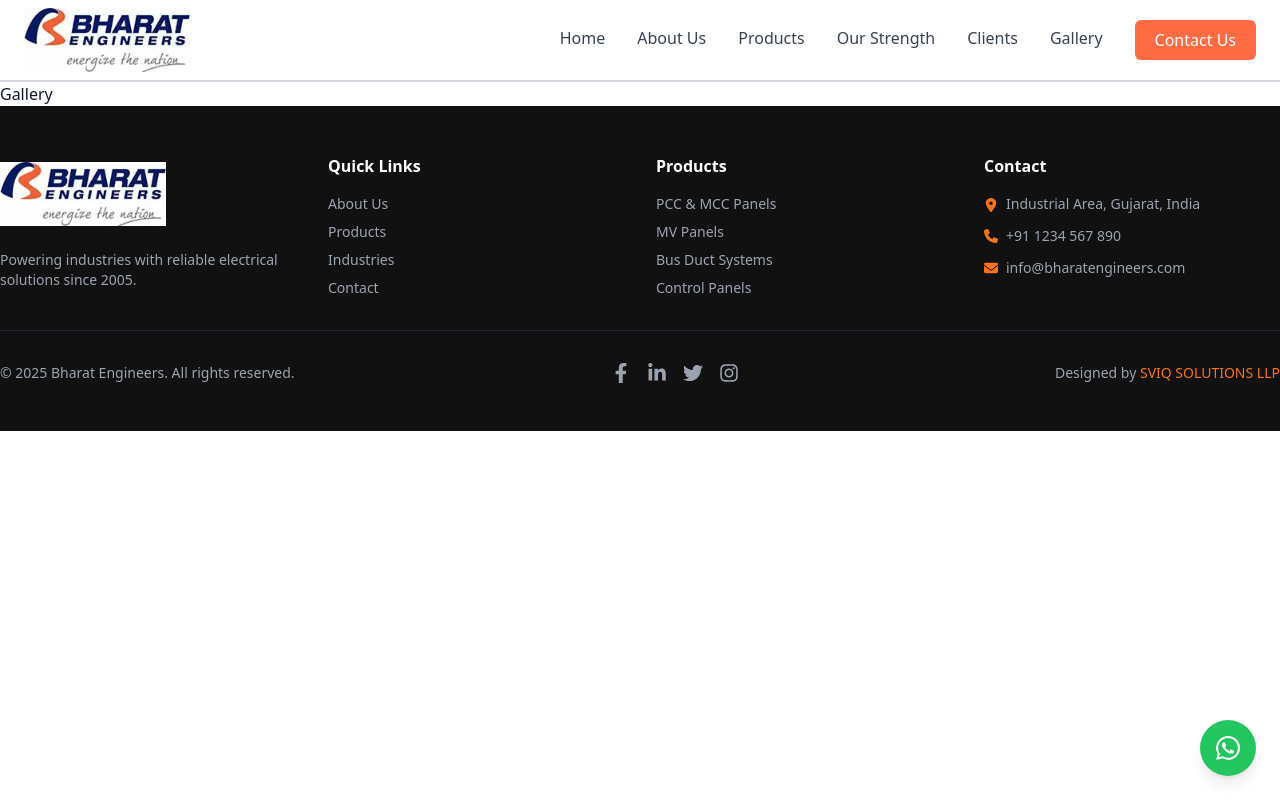
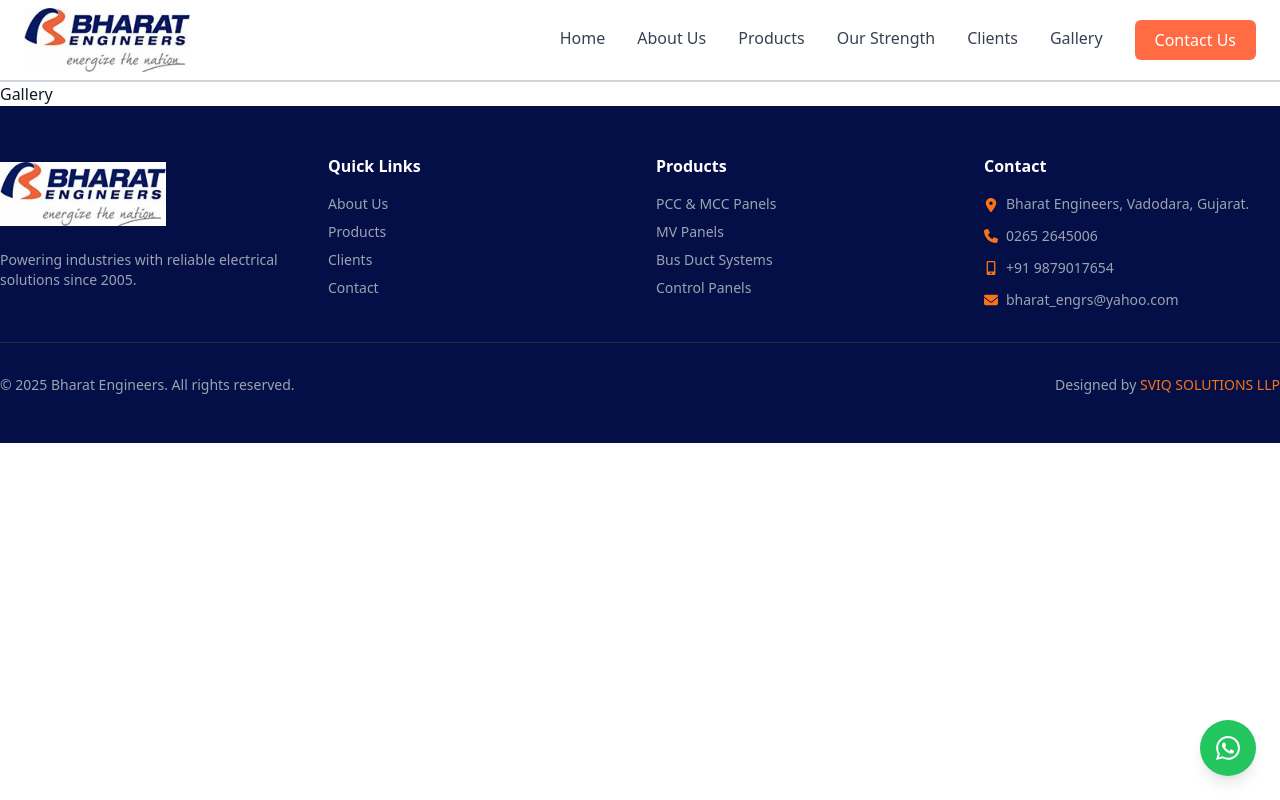
Before and after one commit to sviq/bharatengrs, a Next.js app: page /gallery in a window 1280 px wide. Built offline with nearby package versions, Linux system fonts and the light colour scheme.

Commit message:
made minor changes in home page design

```diff
--- a/src/components/floating/ScrollToTop.jsx
+++ b/src/components/floating/ScrollToTop.jsx
@@ -30,7 +30,7 @@
   return (
     <button
       onClick={scrollToTop}
-      className="fixed bottom-24 right-6 bg-primary-600 text-white p-4 rounded-full shadow-lg hover:bg-primary-700 transition-colors z-50"
+      className="fixed bottom-24 right-6 bg-orange-500 text-white p-4 rounded-full shadow-lg hover:bg-orange-600 transition-colors z-50"
       aria-label="Scroll to top"
     >
       <svg className="w-6 h-6" fill="none" stroke="currentColor" viewBox="0 0 24 24">
--- a/src/components/footer/Footer.jsx
+++ b/src/components/footer/Footer.jsx
@@ -1,25 +1,41 @@
 'use client';
 
-import { FaBolt } from 'react-icons/fa';
-import { FaLocationDot, FaPhone, FaEnvelope } from 'react-icons/fa6';
-import { FaFacebookF, FaLinkedinIn, FaTwitter, FaInstagram } from 'react-icons/fa';
 import { motion } from 'framer-motion';
+import Link from 'next/link';
+import { FaFacebookF, FaInstagram, FaLinkedinIn, FaMobileAlt, FaTwitter } from 'react-icons/fa';
+import { FaEnvelope, FaLocationDot, FaPhone } from 'react-icons/fa6';
 
-const Footer = () => {
+const quickLinks = [
+  { label: 'About Us', href: '/about' },
+  { label: 'Products', href: '/products' },
+  { label: 'Clients', href: '/clients' },
+  { label: 'Contact', href: '/contact' },
+];
+
+const productLinks = [
+  { label: 'PCC & MCC Panels', href: '/products#pcc-mcc' },
+  { label: 'MV Panels', href: '/products#mv-panels' },
+  { label: 'Bus Duct Systems', href: '/products#bus-duct' },
+  { label: 'Control Panels', href: '/products#control-panels' },
+];
+
+// const socialLinks = [
+//   { icon: <FaFacebookF />, href: '#' },
+//   { icon: <FaLinkedinIn />, href: '#' },
+//   { icon: <FaTwitter />, href: '#' },
+//   { icon: <FaInstagram />, href: '#' },
+// ];
+
+export default function Footer() {
   return (
-    <footer id="footer" className="bg-[#111] text-gray-400 py-12">
-      <div className="max-w-[1600px] mx-auto px-6 lg:px-0 ">
+    <footer className="bg-[#050f47] text-gray-400 py-12" id="footer">
+      <div className="max-w-[1600px] mx-auto px-6 lg:px-0">
         {/* TOP GRID */}
         <div className="grid grid-cols-1 md:grid-cols-4 gap-8 mb-8">
           {/* LOGO + DESCRIPTION */}
           <div>
             <div className="flex items-center gap-2 mb-4">
-              {/* <div className="w-10 h-10 bg-orange-500 rounded flex items-center justify-center text-white font-bold text-xl">
-                <FaBolt />
-              </div>
-              <span className="font-bold text-lg text-white">
-                BHARAT<span className="text-orange-500">ENGINEERS</span>
-              </span> */}
+              {/* <div className="w-10 h-10 bg-orange-500 rounded flex items-center justify-center text-white font-bold text-xl"> <FaBolt /> </div> <span className="font-bold text-lg text-white"> BHARAT<span className="text-orange-500">ENGINEERS</span> </span> */}
               <motion.div
                 className="w-fit h-full py-2"
                 initial={{ scale: 0.8, opacity: 0 }}
@@ -29,112 +45,97 @@
                 <img src="/logo.webp" alt="logo" className="h-16 cursor-pointer" />
               </motion.div>
             </div>
-
             <p className="text-sm">
               Powering industries with reliable electrical solutions since 2005.
             </p>
           </div>
 
           {/* QUICK LINKS */}
-          <div>
-            <h4 className="text-white font-semibold mb-4">Quick Links</h4>
-            <ul className="space-y-2 text-sm">
-              <li>
-                <a href="#about-why-us" className="hover:text-orange-500 transition-colors">
-                  About Us
+          <FooterColumn title="Quick Links">
+            {quickLinks.map((item, idx) => (
+              <li key={idx}>
+                <Link href={item.href} className="hover:text-orange-500 transition-colors">
+                  {item.label}
+                </Link>
+              </li>
+            ))}
+          </FooterColumn>
+
+          {/* PRODUCTS */}
+          <FooterColumn title="Products">
+            {productLinks.map((item, idx) => (
+              <li key={idx}>
+                <Link href={item.href} className="hover:text-orange-500 transition-colors">
+                  {item.label}
+                </Link>
+              </li>
+            ))}
+          </FooterColumn>
+
+          {/* CONTACT */}
+          <FooterColumn title="Contact">
+            <ul className="space-y-3 text-sm">
+              {/* Address */}
+              <li className="flex items-start gap-2">
+                <FaLocationDot className="text-orange-500 mt-1" />
+                <a
+                  href="https://maps.app.goo.gl/Yawifv2drPDtnhB86"
+                  target="_blank"
+                  rel="noopener noreferrer"
+                  className="hover:text-orange-500 transition-colors"
+                >
+                  Bharat Engineers, Vadodara, Gujarat.
                 </a>
               </li>
-              <li>
-                <a href="#products" className="hover:text-orange-500 transition-colors">
-                  Products
+
+              {/* Phone */}
+              <li className="flex items-center gap-2">
+                <FaPhone className="text-orange-500" />
+                <a href="tel:02652645006" className="hover:text-orange-500 transition-colors">
+                  0265 2645006
                 </a>
               </li>
-              <li>
-                <a href="#industries" className="hover:text-orange-500 transition-colors">
-                  Industries
+
+              <li className="flex items-center gap-2">
+                <FaMobileAlt className="text-orange-500" />
+                <a href="tel:+919879017654" className="hover:text-orange-500 transition-colors">
+                  +91 9879017654
                 </a>
               </li>
-              <li>
-                <a href="#cert-cta" className="hover:text-orange-500 transition-colors">
-                  Contact
+
+              {/* Email */}
+              <li className="flex items-center gap-2">
+                <FaEnvelope className="text-orange-500" />
+                <a
+                  href="mailto:bharat_engrs@yahoo.com"
+                  className="hover:text-orange-500 transition-colors"
+                >
+                  bharat_engrs@yahoo.com
                 </a>
               </li>
             </ul>
-          </div>
-
-          {/* PRODUCTS */}
-          <div>
-            <h4 className="text-white font-semibold mb-4">Products</h4>
-            <ul className="space-y-2 text-sm">
-              <li>
-                <a href="#" className="hover:text-orange-500 transition-colors">
-                  PCC & MCC Panels
-                </a>
-              </li>
-              <li>
-                <a href="#" className="hover:text-orange-500 transition-colors">
-                  MV Panels
-                </a>
-              </li>
-              <li>
-                <a href="#" className="hover:text-orange-500 transition-colors">
-                  Bus Duct Systems
-                </a>
-              </li>
-              <li>
-                <a href="#" className="hover:text-orange-500 transition-colors">
-                  Control Panels
-                </a>
-              </li>
-            </ul>
-          </div>
-
-          {/* CONTACT */}
-          <div>
-            <h4 className="text-white font-semibold mb-4">Contact</h4>
-            <ul className="space-y-3 text-sm">
-              <li className="flex items-start gap-2">
-                <FaLocationDot className="text-orange-500 mt-1" />
-                <span>Industrial Area, Gujarat, India</span>
-              </li>
-
-              <li className="flex items-center gap-2">
-                <FaPhone className="text-orange-500" />
-                <span>+91 1234 567 890</span>
-              </li>
-
-              <li className="flex items-center gap-2">
-                <FaEnvelope className="text-orange-500" />
-                <span>info@bharatengineers.com</span>
-              </li>
-            </ul>
-          </div>
+          </FooterColumn>
         </div>
 
         {/* BOTTOM BAR */}
         <div className="border-t border-gray-800 pt-8 flex flex-col md:flex-row justify-between items-center">
           {/* COPYRIGHT */}
-          <p className="text-sm text-center md:text-left">
-            © 2025 Bharat Engineers. All rights reserved.
-          </p>
+          <p className="text-sm">© 2025 Bharat Engineers. All rights reserved.</p>
 
           {/* SOCIAL ICONS */}
-          <div className="flex gap-4 mt-4 md:mt-0">
-            <a href="#" className="hover:text-orange-500 transition-colors text-xl">
-              <FaFacebookF />
-            </a>
-            <a href="#" className="hover:text-orange-500 transition-colors text-xl">
-              <FaLinkedinIn />
-            </a>
-            <a href="#" className="hover:text-orange-500 transition-colors text-xl">
-              <FaTwitter />
-            </a>
-            <a href="#" className="hover:text-orange-500 transition-colors text-xl">
-              <FaInstagram />
-            </a>
-          </div>
+          {/* <div className="flex gap-4 mt-4 md:mt-0">
+            {socialLinks.map((item, idx) => (
+              <Link
+                key={idx}
+                href={item.href}
+                className="hover:text-orange-500 transition-colors text-xl"
+              >
+                {item.icon}
+              </Link>
+            ))}
+          </div> */}
 
-          {/* DESIGNED BY */}
+          {/* DESIGN CREDIT */}
           <p className="text-sm mt-4 md:mt-0">
             Designed by{' '}
             <a
@@ -150,6 +151,14 @@
       </div>
     </footer>
   );
-};
+}
 
-export default Footer;
+/* 📌 Reusable column wrapper */
+function FooterColumn({ title, children }) {
+  return (
+    <div>
+      <h4 className="text-white font-semibold mb-4">{title}</h4>
+      <ul className="space-y-2 text-sm">{children}</ul>
+    </div>
+  );
+}
--- a/src/components/header/NavbarCopy.jsx
+++ b/src/components/header/NavbarCopy.jsx
@@ -2,8 +2,17 @@
 
 import { motion } from 'framer-motion';
 import { useState } from 'react';
+import Link from 'next/link';
 
-const navItems = ['Home', 'About Us', 'Products', 'Our Strength', 'Clients', 'Gallery'];
+// NAV ITEMS WITH ROUTES
+const navLinks = [
+  { label: 'Home', path: '/' },
+  { label: 'About Us', path: '/about' },
+  { label: 'Products', path: '/products' },
+  { label: 'Our Strength', path: '/our-strength' },
+  { label: 'Clients', path: '/clients' },
+  { label: 'Gallery', path: '/gallery' },
+];
 
 export default function Navbar() {
   const [open, setOpen] = useState(false);
@@ -15,12 +24,10 @@
       transition={{ duration: 0.5 }}
       className="w-full sticky top-0 z-50"
     >
-      {/* NAVBAR INNER WRAPPER */}
       <div className="flex items-center justify-between px-6 py-4 md:py-3">
-
         {/* DESKTOP MENU */}
         <ul className="hidden lg:flex items-center justify-center gap-8 font-medium text-gray-700">
-          {navItems.map((item, index) => (
+          {navLinks.map((item, index) => (
             <motion.li
               key={index}
               className="relative cursor-pointer pb-1"
@@ -28,7 +35,7 @@
               whileHover="hover"
               animate="rest"
             >
-              <span>{item}</span>
+              <Link href={item.path}>{item.label}</Link>
 
               {/* Animated Underline */}
               <motion.div
@@ -42,8 +49,9 @@
             </motion.li>
           ))}
 
+          {/* CONTACT BUTTON */}
           <motion.a
-            href="/contact-us"
+            href="/contact"
             className="relative px-5 py-2 font-medium text-white bg-[#FF6B42] rounded-md cursor-pointer"
             initial="rest"
             whileHover="hover"
@@ -51,7 +59,6 @@
           >
             <span className="relative z-10">Contact Us</span>
 
-            {/* Hover background expand */}
             <motion.div
               className="absolute inset-0 rounded-md bg-[#ff3700]"
               variants={{
@@ -76,18 +83,19 @@
           animate={{ opacity: 1, y: 0 }}
           className="lg:hidden flex flex-col bg-white shadow px-6 py-4 gap-4 font-medium text-gray-800"
         >
-          {navItems.map((item, index) => (
-            <motion.li
-              key={index}
-              whileHover={{ x: 5, color: '#ff6b42' }}
-              className="cursor-pointer"
-            >
-              {item}
+          {navLinks.map((item, index) => (
+            <motion.li key={index} whileHover={{ x: 5, color: '#ff6b42' }}>
+              <Link href={item.path}>{item.label}</Link>
             </motion.li>
           ))}
 
-          {/* CONTACT BUTTON INSIDE MOBILE MENU */}
-          <ContactButton />
+          {/* MOBILE CONTACT BUTTON */}
+          <motion.a
+            href="/contact"
+            className="px-4 py-2 mt-2 bg-[#FF6B42] text-white rounded-md text-center"
+          >
+            Contact Us
+          </motion.a>
         </motion.ul>
       )}
     </motion.nav>
--- a/src/components/hero/CertificatesSection.jsx
+++ b/src/components/hero/CertificatesSection.jsx
@@ -6,7 +6,7 @@
   const items = [
     {
       icon: <FaCertificate className="text-4xl text-orange-500" />,
-      title: 'ISO 9001:2015',
+      title: 'ISO 9001:2008',
     },
     {
       icon: <FaShieldAlt className="text-4xl text-orange-500" />,
--- a/src/components/hero/ClientsCorousel.jsx
+++ b/src/components/hero/ClientsCorousel.jsx
@@ -21,7 +21,7 @@
     { src: '/images/hero/Linde.webp', alt: 'Linde' },
     { src: '/images/hero/lnt-power.webp', alt: 'L&T Power' },
 
-    { src: '/images/hero/abb.png', alt: 'ABB' },
+    { src: '/images/hero/ABB.webp', alt: 'ABB' },
     { src: '/images/hero/rubamin.png', alt: 'Rubamin' },
     { src: '/images/hero/emerson.webp', alt: 'Emerson' },
     { src: '/images/hero/essar.png', alt: 'Essar' },
@@ -38,7 +38,7 @@
       <div className="max-w-[1600px] mx-auto">
         {/* Header */}
         <div className="text-center mb-12 max-w-4xl mx-auto">
-          <span className="text-orange-500 text-sm font-semibold uppercase bg-gray-100 px-4 py-2 rounded-full inline-block mb-4">
+          <span className="text-orange-500 text-base font-bold uppercase px-4 py-2 rounded-full inline-block">
             Our Clients
           </span>
 
```
Also changed, not shown: src/components/hero/AboutSection.jsx (+4 -3 lines), src/components/hero/Ctasection.jsx (+26 -29 lines), src/components/hero/Hero.jsx (+11 -8 lines), src/components/hero/ProductsSection.jsx (+4 -3 lines), public/images/hero/abb.png (deleted).
